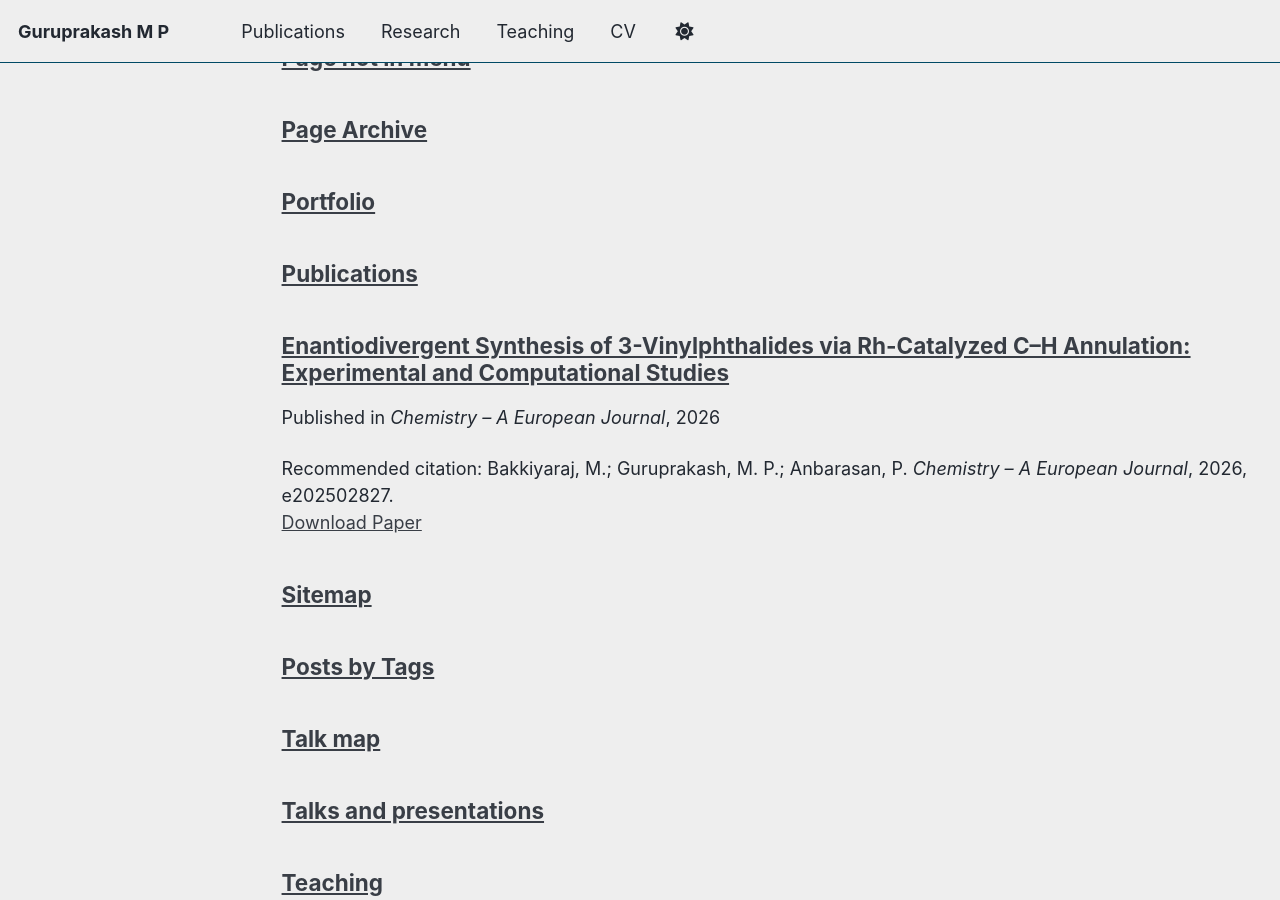
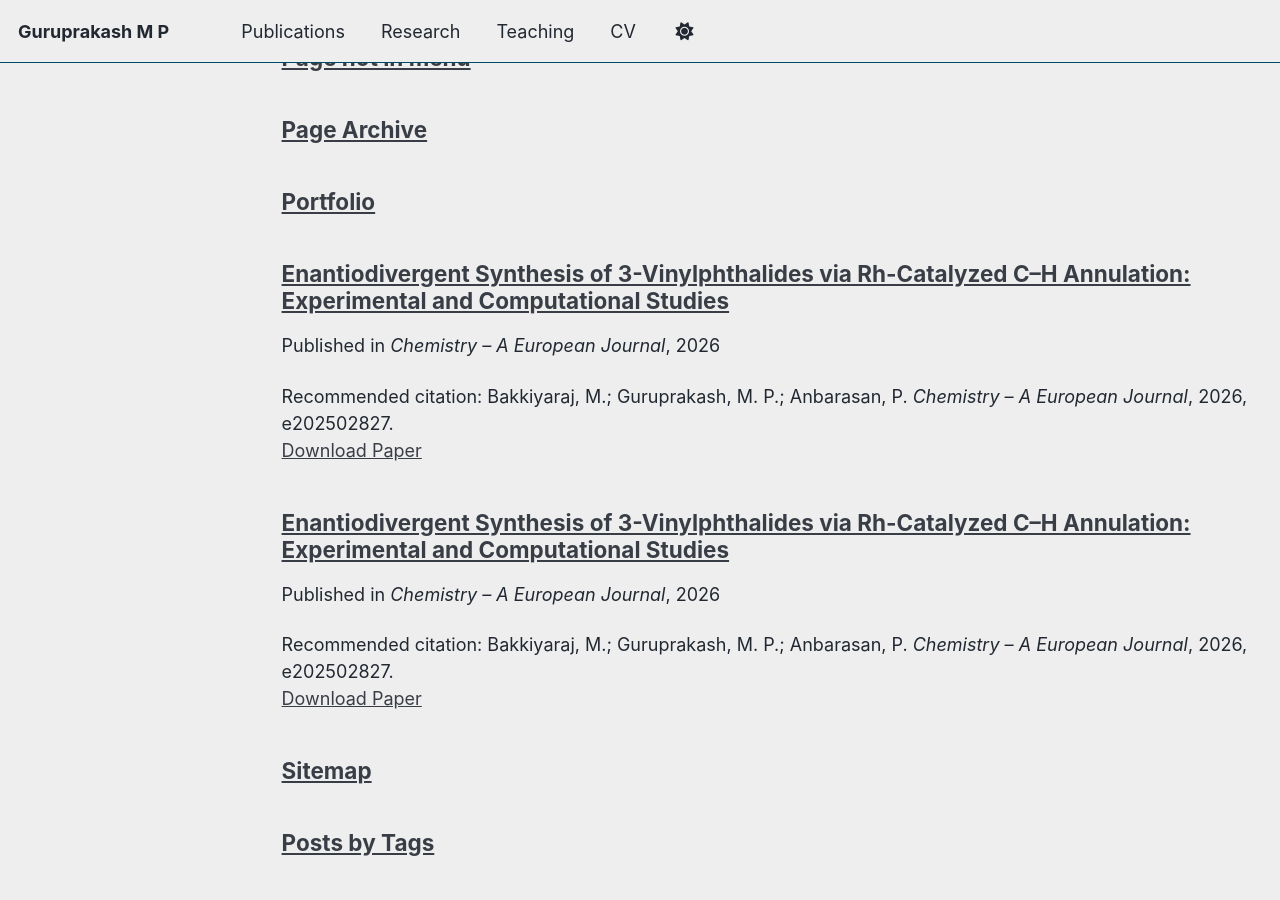
Before and after one commit to GuruprakashMP/guruprakashmp.github.io, a Jekyll site: the page built from _pages/page-archive.html, in a window 1280 px wide and 900 px high, scrolled down 704 px. Built offline with Jekyll 4.4.1, drawn with Linux system fonts in a browser that asks for light colours; a script that is not in the unit is left out.

Commit message:
Add publication on enantiodivergent synthesis of vinylphthalides
This work reports the enantiodivergent synthesis of 3-vinylphthalides via Rhodium-catalyzed C–H annulation, combining experimental synthesis with computational mechanistic studies.

```diff
--- a/_pages/publications.html
+++ b/_pages/publications.html
@@ -1,33 +1,12 @@
 ---
-layout: archive
-title: "Publications"
-permalink: /publications/
-author_profile: true
+title: "Enantiodivergent Synthesis of 3-Vinylphthalides via Rh-Catalyzed C–H Annulation: Experimental and Computational Studies"
+collection: publications
+category: manuscripts
+permalink: /publication/2026-enantiodivergent-vinylphthalides
+date: 2026-01-01
+venue: "Chemistry – A European Journal"
+paperurl: "https://doi.org/10.1002/chem.202502827"
+citation: "Bakkiyaraj, M.; Guruprakash, M. P.; Anbarasan, P. <i>Chemistry – A European Journal</i>, 2026, e202502827."
 ---
 
-{% if site.author.googlescholar %}
-  <div class="wordwrap">You can also find my articles on <a href="{{site.author.googlescholar}}">my Google Scholar profile</a>.</div>
-{% endif %}
-
-{% include base_path %}
-
-<!-- New style rendering if publication categories are defined -->
-{% if site.publication_category %}
-  {% for category in site.publication_category  %}
-    {% assign title_shown = false %}
-    {% for post in site.publications reversed %}
-      {% if post.category != category[0] %}
-        {% continue %}
-      {% endif %}
-      {% unless title_shown %}
-        <h2>{{ category[1].title }}</h2><hr />
-        {% assign title_shown = true %}
-      {% endunless %}
-      {% include archive-single.html %}
-    {% endfor %}
-  {% endfor %}
-{% else %}
-  {% for post in site.publications reversed %}
-    {% include archive-single.html %}
-  {% endfor %}
-{% endif %}
+This work reports the enantiodivergent synthesis of 3-vinylphthalides via Rhodium-catalyzed C–H annulation, combining experimental synthesis with computational mechanistic studies.
```
